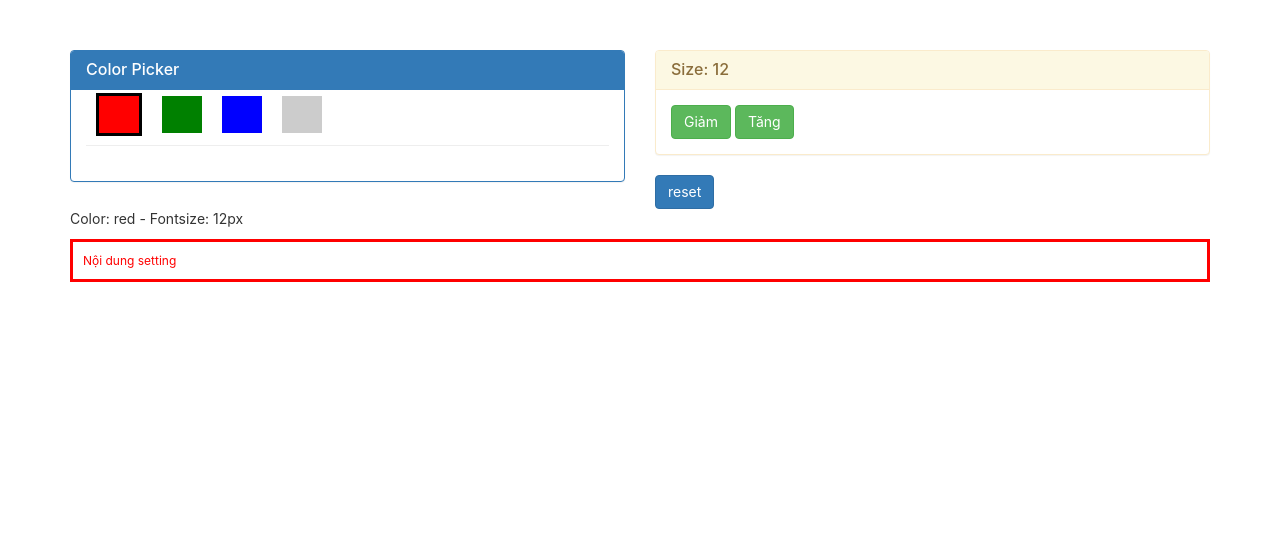
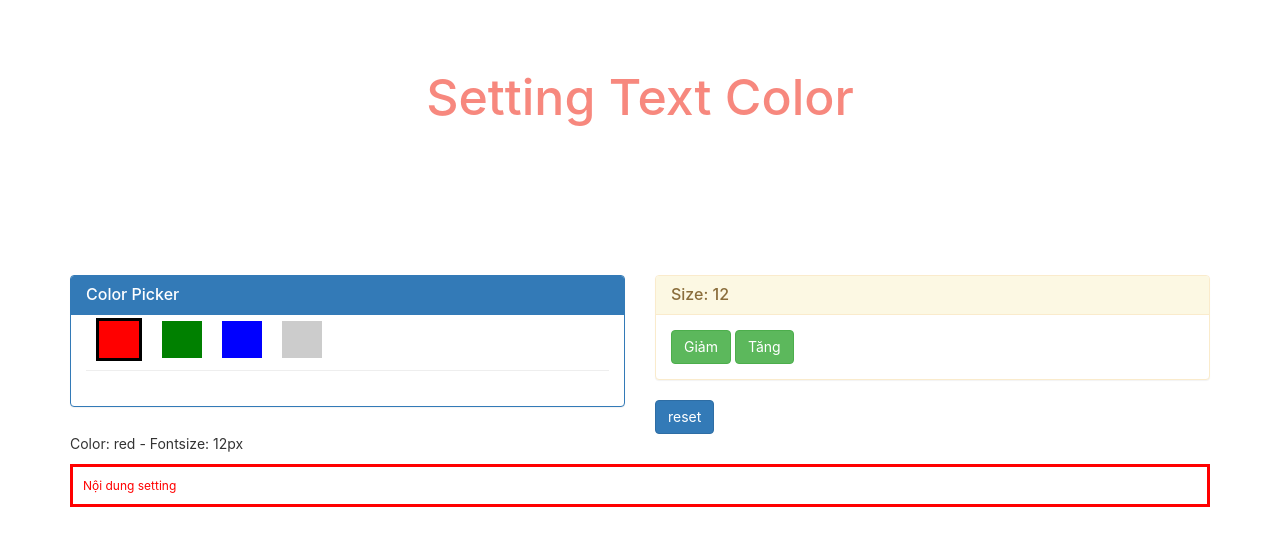
Before and after one commit to huongnguyen1709/setting-text-color-by-react, a React (Create React App) app: page / in a window 1280 px wide. Shown: the top 546 px of the page. Built offline with nearby package versions, Linux system fonts and the light colour scheme.

Commit message:
add title

```diff
--- a/src/App.css
+++ b/src/App.css
@@ -50,3 +50,10 @@ span {
   padding: 10px;
   border: solid 3px red;
 }
+
+.header {
+  font-size: 50px;
+  text-align: center;
+  margin-bottom: 150px;
+  color: #f7887e;
+}
--- a/src/App.js
+++ b/src/App.js
@@ -46,6 +46,7 @@ class App extends Component {
      return (
 
         <div className="container mt-50">
+            <h1 class="header">Setting Text Color</h1>
             <div className="row">
                 <ColorPicker color={this.state.color} onReceiveColor={this.onSetColor} />
 
```
